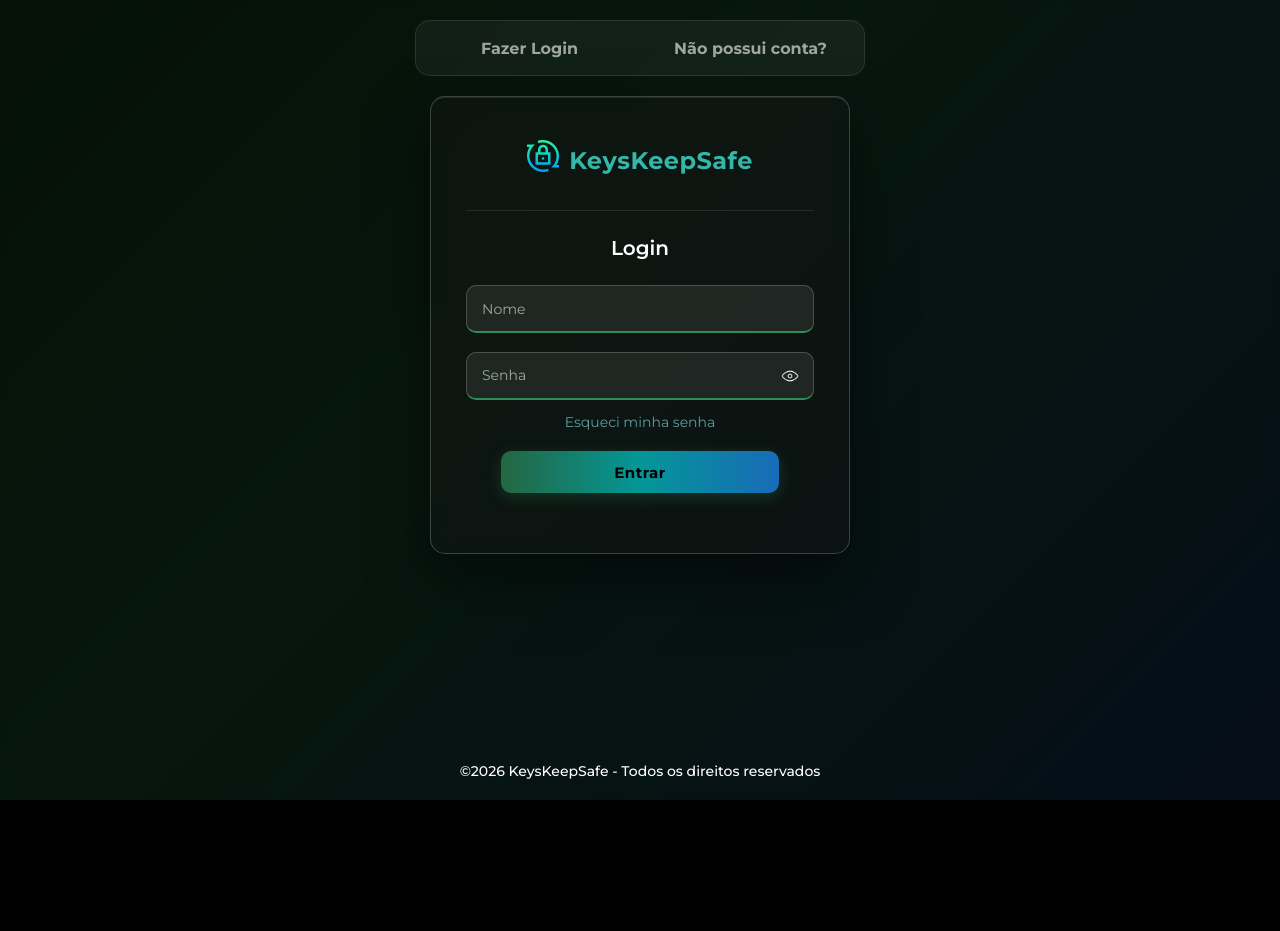
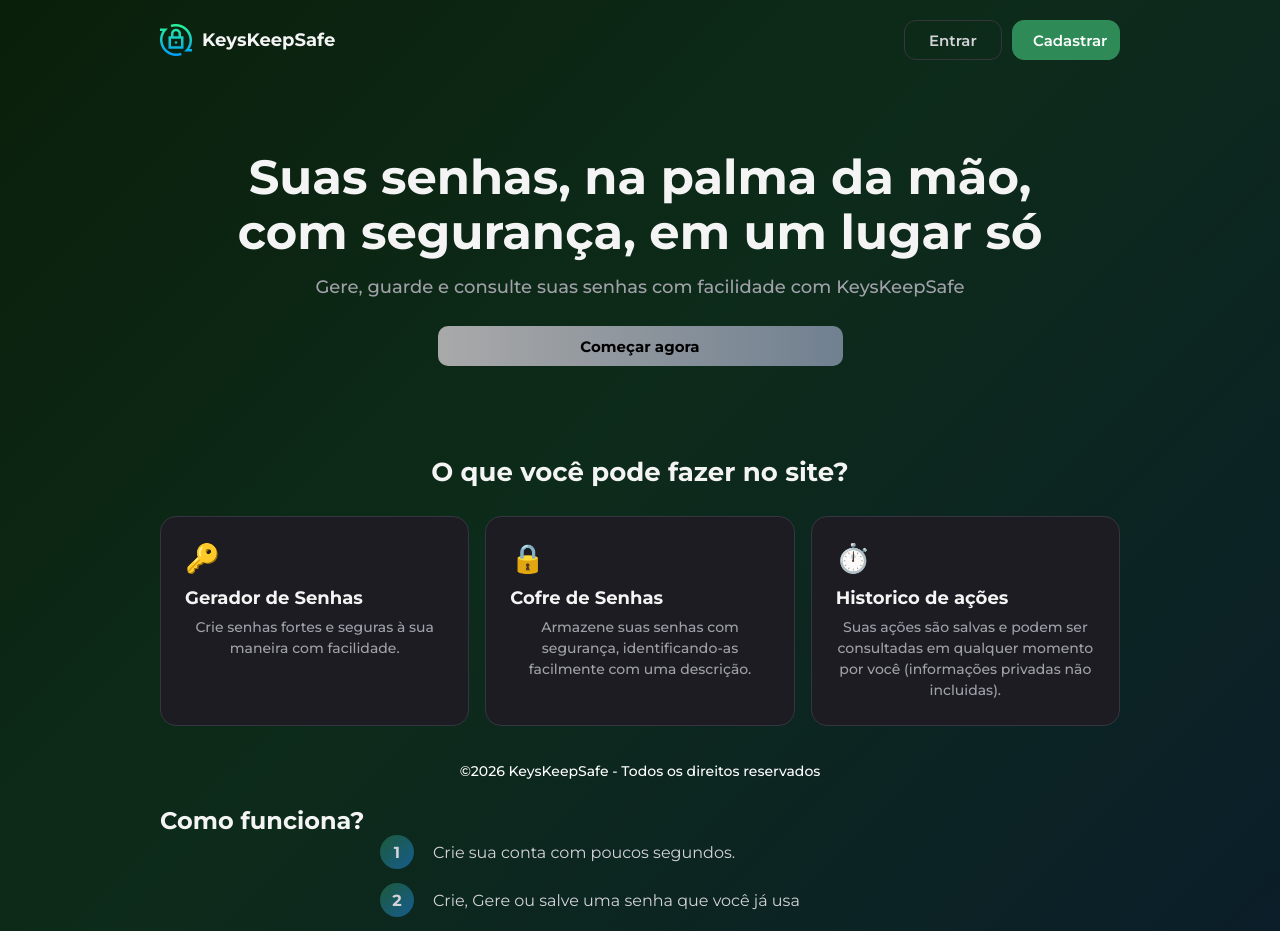
Before and after one commit to Arth-max/KeysKeepSafe-WebSite, a React (Vite) app: page / in a window 1280 px wide. Shown: the top 931 px of the page. Before the commit the page ends 800 px from the top, so only its background shows below. Built offline with nearby package versions, Linux system fonts and the light colour scheme.

Commit message:
criação da tela de apresentação do site

```diff
--- a/src/App.jsx
+++ b/src/App.jsx
@@ -1,5 +1,6 @@
 import { BrowserRouter, Routes, Route } from "react-router-dom"
-import Home from "./pages/home/Login.jsx"
+import Apresentation from "./pages/home/Apresentation.jsx"
+import Login from "./pages/home/Login.jsx"
 import Tela from "./pages/home/tela.jsx"
 import Historico from "./pages/historico/historico.jsx"
 
@@ -7,7 +8,8 @@ function App() {
     return (
         <BrowserRouter>
             <Routes>
-                <Route path="/" element={<Home />} />
+                <Route path="/" element={<Apresentation />} />
+                <Route path="/login" element={<Login />} />
                 <Route path="/tela" element={<Tela />} />
                 <Route path="/historico" element={<Historico />} />
             </Routes>
--- a/src/components/Footer/Footer.css
+++ b/src/components/Footer/Footer.css
@@ -1,4 +1,5 @@
 .footer {
+    position: static;
     width: 100%;
     padding: 20px;
     text-align: center;
--- a/src/index.css
+++ b/src/index.css
@@ -1,14 +1,11 @@
 * {
-margin: 0;
-padding: 0;
-box-sizing: border-box;
-font-family: 'Montserrat', sans-serif;
+  margin: 0;
+  padding: 0;
+  box-sizing: border-box;
+  font-family: 'Montserrat', sans-serif;
 }
 
 body {
-  align-items: center;
   min-height: 100vh;
-  width: 100vw;
-  background-color: black;
-  font-family: Poppins, sans-serif;
+  background-color: #0a1f0a;
 }
--- /dev/null
+++ b/src/pages/home/Apresentation.css
@@ -0,0 +1,114 @@
+* {
+    margin: 0;
+    padding: 0;
+    box-sizing: border-box;
+}
+
+.apresentation {
+    min-height: 100dvh;
+    background: linear-gradient(135deg, #0a1f0a 0%, #0d2b1a 40%, #0a1a2e 100%);
+    color: #F4F4F5;
+}
+
+.apresentation-header {
+    display: flex; align-items: center; justify-content: space-between;
+    max-width: 1000px; margin: 0 auto; padding: 20px;
+}
+.apresentation span { margin-right: 5px; font-weight: 700; }
+
+.apresentation-logo {
+    display: flex; align-items: center; gap: 10px;
+    font-weight: 700; font-size: 18px;
+}
+.apresentation-logo img { width: 32px; height: 32px; }
+
+.apresentation-nav { display: flex; gap: 10px; }
+
+.ap-btn {
+    padding: 10px 20px; border-radius: 12px;
+    font-size: 15px; font-weight: 600;
+    cursor: pointer; border: 1px solid #353541;
+    transition: background .2s, transform .2s;
+}
+
+button:hover {
+    transform: translateY(-4px);
+    opacity: 0.8;
+}
+
+.ap-btnLC {
+    background: #2E8B57; border-color: #2E8B57;
+    color: #fff; padding: 12px 32px;
+    font-size: 17px; align-self: center;
+    margin-top: 15px;
+}
+
+.sec { background: transparent; color: #D4D4D8; }
+.sec:hover {  background: #ffffff14; transform: translateY(-4px); }
+.pri {
+    background: #2E8B57;
+    border-color: #2E8B57;
+    color: #fff;
+    align-self: center;
+}
+.pri:hover { background: #25754A; transform: translateY(-4px); }
+.grande { padding: 14px 32px; font-size: 17px; align-self: center; }
+.ap-btn:focus-visible { outline: 2px solid #6366F1; outline-offset: 2px; }
+
+.apresentation-hero {
+    text-align: center; max-width: 850px;
+    margin: 0 auto; padding: 70px 20px 50px;
+}
+.apresentation-hero h1 { font-size: clamp(30px, 6vw, 48px); line-height: 1.15; margin: 0 0 16px; }
+.apresentation-hero p { font-size: 18px; color: #A1A1AA; margin: 0 0 28px; }
+
+.apresentation-recursos, .apresentation-passos {
+    max-width: 1000px;
+    margin: 0 auto;
+    padding: 40px 20px;
+}
+.apresentation-recursos h2 { text-align: center; font-size: 26px; margin: 0 0 28px; }
+
+.ap-cards {
+    display: grid;
+    grid-template-columns: repeat(auto-fit, minmax(240px, 1fr));
+    gap: 16px;
+}
+
+.ap-titulo {
+    background: #1C1C22; border: 1px solid #353541;
+    border-radius: 16px; padding: 24px; transition: 0.3s ease;
+}
+.ap-titulo:hover {
+    background: linear-gradient(to bottom right, rgba(46, 139, 87, 0.5), rgba(30, 144, 255, 0.5));
+    transform: translateY(-4px);
+}
+.ap-titulo h3 { margin: 12px 0 8px; font-size: 18px; }
+.ap-titulo p { margin: 0; color: #A1A1AA; line-height: 1.5; font-size: 14px; }
+.ap-icone { font-size: 28px; }
+
+.ap-passos {
+    list-style: none; padding: 0;
+    margin: 0 auto; max-width: 520px;
+    display: grid; gap: 14px;
+}
+.ap-passos li {
+    display: flex; align-items: center;
+    gap: 14px; color: #D4D4D8;
+}
+
+.ap-num {
+  flex: 0 0 34px; height: 34px; border-radius: 50%;
+  display: grid; place-items: center;
+  background: linear-gradient(to bottom right, rgba(46, 139, 87, 0.5), rgba(30, 144, 255, 0.5));
+  font-weight: 700;
+}
+
+.ap-cta {
+    text-align: center; padding-bottom: 70px;
+}
+
+@media (max-width: 600px) {
+  .ap-hero { padding: 40px 16px 30px; }
+  .ap-marca span { display: none; }
+}
--- /dev/null
+++ b/src/pages/home/Apresentation.jsx
@@ -0,0 +1,79 @@
+import { useNavigate } from 'react-router-dom'
+import Logo from '../../assets/senha.png'
+import Footer from '../../components/Footer/Footer.jsx'
+import './Apresentation.css'
+
+const RECURSOS = [
+    { icone: '🔑', rotulo: 'Gerador de Senhas', descricao: 'Crie senhas fortes e seguras à sua maneira com facilidade.' },
+    { icone: '🔒', rotulo: 'Cofre de Senhas', descricao: 'Armazene suas senhas com segurança, identificando-as facilmente com uma descrição.' },
+    { icone: '⏱️', rotulo: 'Historico de ações', descricao: 'Suas ações são salvas e podem ser consultadas em qualquer momento por você (informações privadas não incluidas).' }
+]
+
+const PASSOS = [
+    'Crie sua conta com poucos segundos.',
+    'Crie, Gere ou salve uma senha que você já usa ',
+    'Acesse suas senhas sempre que você precisar, sem preocupações.'
+]
+
+function Apresentation() {
+    const navigate = useNavigate()
+
+    return (
+        <div className="apresentation">
+            <header className="apresentation-header">
+                <div className="apresentation-logo">
+                    <img src={Logo} alt="" />
+                    <span>KeysKeepSafe</span>
+                </div>
+
+                <nav className="apresentation-nav">
+                    <button type="button" className="ap-btn sec" onClick={() => navigate('/login')}>Entrar</button>
+                    <button type="button" className="ap-btn pri" onClick={() => navigate('/login', { state: { tela: 'cadastro'}})}>Cadastrar</button>
+                </nav>
+            </header>
+
+            <main>
+                <section className="apresentation-hero">
+                    <h1>Suas senhas, na palma da mão, com segurança, em um lugar só</h1>
+                    <p> Gere, guarde e consulte suas senhas com facilidade com KeysKeepSafe</p>
+                    <button type="button"
+                        onClick={() => navigate('/login', { state: { tela: 'cadastro' } })}>
+                        Começar agora
+                    </button>
+                </section>
+
+                <section className="apresentation-recursos" aria-labelledby="t-recursos">
+                    <h2 id="t-recursos">O que você pode fazer no site?</h2>
+                    <div className="ap-cards">
+                        {RECURSOS.map((r) => (
+                            <article key={r.rotulo} className="ap-titulo">
+                                <span className="ap-icone" aria-hidden="true">{r.icone}</span>
+                                <h3>{r.rotulo}</h3>
+                                <p>{r.descricao}</p>
+                            </article>
+                        ))}
+                    </div>
+                </section>
+
+                <section className="apresentation-passos" aria-labelledby="t-passos">
+                    <h2 id="t-passos">Como funciona?</h2>
+                    <ol className="ap-passos">
+                        {PASSOS.map((p, i) => (
+                            <li key={i}><span className="ap-num">{i + 1}</span>{p}</li>
+                        ))}
+                    </ol>
+                </section>
+
+                <section className="apresentation-passos ap-cta">
+                    <h2>Pronto para organizar suas senhas? Garantimos que não há melhor lugar (risos)</h2>
+                    <button type="button" className="ap-btnLC" onClick={() => navigate('/login')}>
+                        Entrar ou criar conta
+                    </button>
+                </section>
+            </main>
+            <Footer/>
+        </div>
+    )
+}
+
+export default Apresentation
--- a/src/pages/home/Login.css
+++ b/src/pages/home/Login.css
@@ -227,6 +227,8 @@ button:disabled {
   font-size: 14px;
   color: cadetblue;
   text-decoration: none;
+  background: transparent;
+  font-weight: 500;
   cursor: pointer;
   margin-top: -5px;
   transition: 0.2s ease;
--- a/src/pages/home/Login.jsx
+++ b/src/pages/home/Login.jsx
@@ -4,12 +4,15 @@ import desverSenha from '../../assets/desverSenha.png'
 import Logo from '../../assets/senha.png'
 import './Login.css'
 import { useState, useRef } from 'react'
-import { useNavigate } from 'react-router-dom'
+import { useNavigate, useLocation } from 'react-router-dom'
 import API, { validarSenha, OpenCloseInputs, OpenCloseDiv, setMsg, clearMsg, clearInputs } from '../../hooks/user.js'
 import Footer from '../../components/Footer/Footer.jsx'
 
-function Home() {
-  const [tela, setTela] = useState('login') //estado da tela (login, cadastro, esqueciSenha)
+function Login() {
+  const Location = useLocation()
+  const inicialTela = Location.state?.tela || 'login'
+
+  const [tela, setTela] = useState(inicialTela) //estado da tela (login, cadastro, esqueciSenha)
   const [VerSenha, setMostrarSenha] = useState(false) //estado da visibilidade da senha
   const [loading, setLoading] = useState(false) //estado do botão
   const navigate = useNavigate() //navegador
@@ -61,6 +64,12 @@ function Home() {
     clearMsg('msgCadastro')
     OpenCloseInputs('email', 'open')
   }
+
+  function telaApresentacao() {
+    navigate('/')
+    clearMsg('msgLogin')
+    clearMsg('msgCadastro')
+  }
   //função para mostrar senha
   function mostrarSenha() {
     setMostrarSenha(!VerSenha)
@@ -71,8 +80,8 @@ function Home() {
   async function findUsers() {
     setLoading(true)
     try {
-      const nome = inputName.current.value
-      const senha = inputSenha.current.value
+      const nome = inputName.current.value.trim()
+      const senha = inputSenha.current.value.trim()
 
       if (nome == '' || senha == '') {
         setMsg('msgLogin', 'Por favor digite todos os campos', 'erro')
@@ -215,8 +224,16 @@ function Home() {
     <div className='App'>
       {/* Botões de cadastro e Login */}
       <div className='botoes'>
+        <button id="btnApresentacao" className='botoesPrincipais' onClick={telaApresentacao}>Sobre</button>
         <button id="btnLogin" className='botoesPrincipais' onClick={telaLogin}>Fazer Login</button>
         <button id="btnCadastro" className='botoesPrincipais' onClick={telaCadastro}>Não possui conta?</button>
+      </div>
+
+      {/* Tela de apresentação */}
+      <div className='apresentacao' style={{ display: tela === 'apresentacao' ? 'flex' : 'none' }}>
+        <main className='mainApresentation'>
+
+        </main>
       </div>
 
       {/* Tela Login */}
@@ -235,7 +252,7 @@ function Home() {
             <img className="LCEImg" src={VerSenha ? desverSenha : verSenha} alt="" />
           </button>
         </div>
-        <a onClick={forgotPassword} className='a-forgotPass' role="button">Esqueci minha senha</a>
+        <button onClick={forgotPassword} className='a-forgotPass' type="button">Esqueci minha senha</button>
         <button type="submit" className='btn-login' onClick={findUsers} disabled={loading}>{loading ? 'Entrando...' : 'Entrar'}</button>
         <p id="msgLogin"></p>
       </form>
@@ -286,4 +303,4 @@ function Home() {
     </div>
   )
 }
-export default Home
+export default Login
--- a/src/pages/home/tela.jsx
+++ b/src/pages/home/tela.jsx
@@ -497,7 +497,7 @@ function Tela() {
 
                                 <label> <input type="checkbox" checked={useEspeciais} onChange={(e) => {setUseEspeciais(e.target.checked)}} value="simbolos" id="simbolos" />Simbolos </label>
                             </div>
-                            <input id="Dsenha" type="text" name="senha" placeholder="Descrição da sua senha" ref={inputDescricao}></input>
+                            <input id="Dsenha" autoComplete="descrição" type="text" name="senha" placeholder="Descrição da sua senha" ref={inputDescricao}></input>
                             <input id="Gsenha" type="text" name="senha" placeholder="Sua senha gerada/criada aqui" value={senha} onChange={(e) => setSenha(e.target.value)}></input>
                             <div className="botoes">
                                 <button className="imgButton" onClick={gerarSenha} disabled={loading}> {loading ? "Gerando..." : "Gerar Senha"} </button>
@@ -516,7 +516,7 @@ function Tela() {
                         <div className="confirmSenha" style={{display: tela ? 'flex' : 'none'}}>
                             <p>Digite a sua senha do site (Etapa de segurança)</p>
                             <div className='senhas'>
-                                <input id="Csenha" type={VerSenha ? 'text' : 'password'} name="senha" placeholder="Sua senha" ref={inputConfirmSenha}></input>
+                                <input id="Csenha" autoComplete="current-password" type={VerSenha ? 'text' : 'password'} name="senha" placeholder="Sua senha" ref={inputConfirmSenha}></input>
                                 <button type="button" className='divSenhas' onClick={mostrarSenha}><img className="LCEImg" src={VerSenha ? desverSenha : verSenha} alt="" /></button>
                             </div>
                             <div className="botoes">
```
